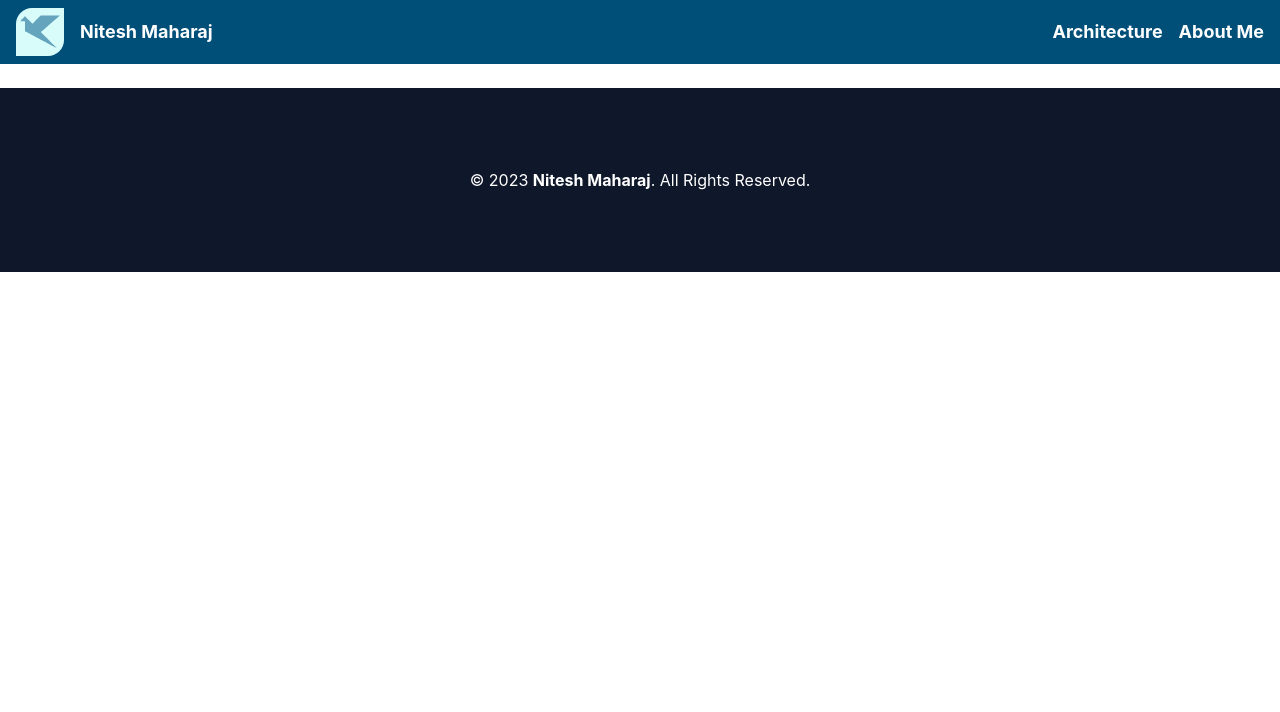
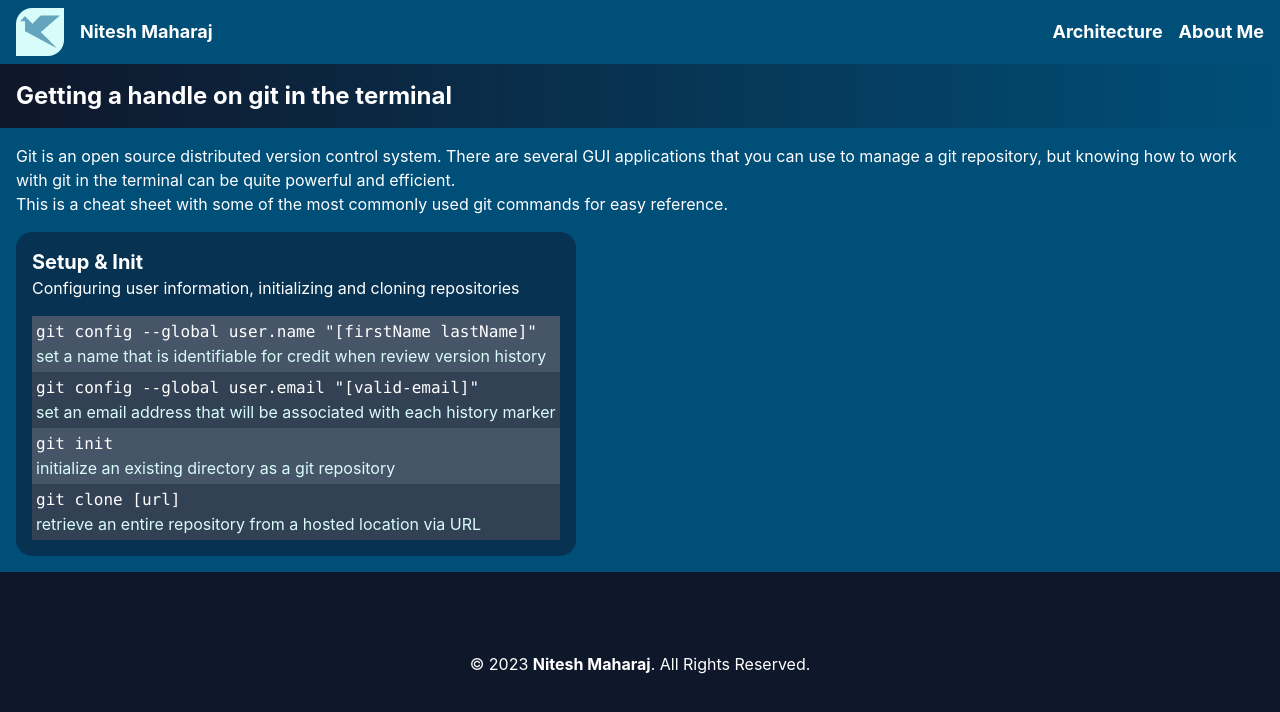
Before and after one commit to Develgo/Develgo.github.io, a React (Create React App) app: page /git-cheat-sheet in a window 1280 px wide. Shown: the top 712 px of the page. Built offline with nearby package versions, Linux system fonts and the light colour scheme; the HTML template or start-up script is replaced by a standard one.

Commit message:
Added CommandPalette component

```diff
--- a/src/App.css
+++ b/src/App.css
@@ -1,6 +1,5 @@
 body {
-  /* background-color: theme('colors.develgo-blue');
-  color: white; */
+  background-color: rgb(15 23 42 / 1);;
 }
 
 .App {
--- /dev/null
+++ b/src/components/CommandPalette.tsx
@@ -0,0 +1,37 @@
+export interface CommandDescription {
+    command: string;
+    description: string;
+}
+
+interface CommandPaletteProps {
+    title: string;
+    description: string;
+    commandSource: () => CommandDescription[];
+}
+const CommandPalette = (props: CommandPaletteProps) => {
+    const getBackgroundColor = (line: number) => {
+        return line % 2 === 0 ? "bg-slate-600" : "bg-slate-700";
+    }
+
+    const commands = props.commandSource();
+    return (
+        <div className="bg-slate-900/50 p-4 rounded-2xl">
+            <div className="text-xl font-bold">{props.title}</div>
+            <div>{props.description}</div>
+            <div className="mt-4">
+            {
+                commands.map((c, index) => {
+                    return (
+                        <div className={`${getBackgroundColor(index)} p-1`} key={index}>
+                            <div className="font-mono">{c.command}</div>
+                            <div className="text-develgo-light-blue">{c.description}</div>
+                        </div>
+                    )
+                })
+            }
+            </div>
+        </div>
+    );
+}
+
+export default CommandPalette;
--- /dev/null
+++ b/src/components/PageTitle.tsx
@@ -0,0 +1,15 @@
+interface PageTitleProps {
+    title: string;
+}
+
+const PageTitle = (props: PageTitleProps) => {
+    return (
+        <div className="bg-gradient-to-r from-slate-900 to-develgo-blue">
+            <div className="container mx-auto font-white text-2xl font-bold p-4">
+                {props.title}
+            </div>
+        </div>
+    );
+}
+
+export default PageTitle;
--- a/src/pages/GitPage.tsx
+++ b/src/pages/GitPage.tsx
@@ -1,6 +1,39 @@
+import CommandPalette, { CommandDescription } from "../components/CommandPalette";
+import PageTitle from "../components/PageTitle";
+
+const getSetupAndInitCommands = (): CommandDescription[] => {
+    return [
+        {
+            command: `git config --global user.name "[firstName lastName]"`,
+            description: "set a name that is identifiable for credit when review version history"
+        },
+        {
+            command: `git config --global user.email "[valid-email]"`,
+            description: "set an email address that will be associated with each history marker"
+        },
+        {
+            command: 'git init',
+            description: "initialize an existing directory as a git repository"
+        },
+        {
+            command: 'git clone [url]',
+            description: "retrieve an entire repository from a hosted location via URL"
+        }
+    ];
+}
+
 const GitPage = () => {
     return (
-        <div>Git Page</div>
+        <div className="bg-develgo-blue">
+            <PageTitle title="Getting a handle on git in the terminal" />
+            <div className="flex flex-wrap container mx-auto p-4 gap-4">
+                <div>
+                    <div>Git is an open source distributed version control system. There are several GUI applications that you can use to manage a git repository, but knowing how to work with git in the terminal can be quite powerful and efficient.</div>
+                    <div>This is a cheat sheet with some of the most commonly used git commands for easy reference.</div>
+                </div>
+                <CommandPalette title="Setup & Init" description="Configuring user information, initializing and cloning repositories" commandSource={getSetupAndInitCommands} />
+            </div>
+        </div>
     );
 }
 
```
